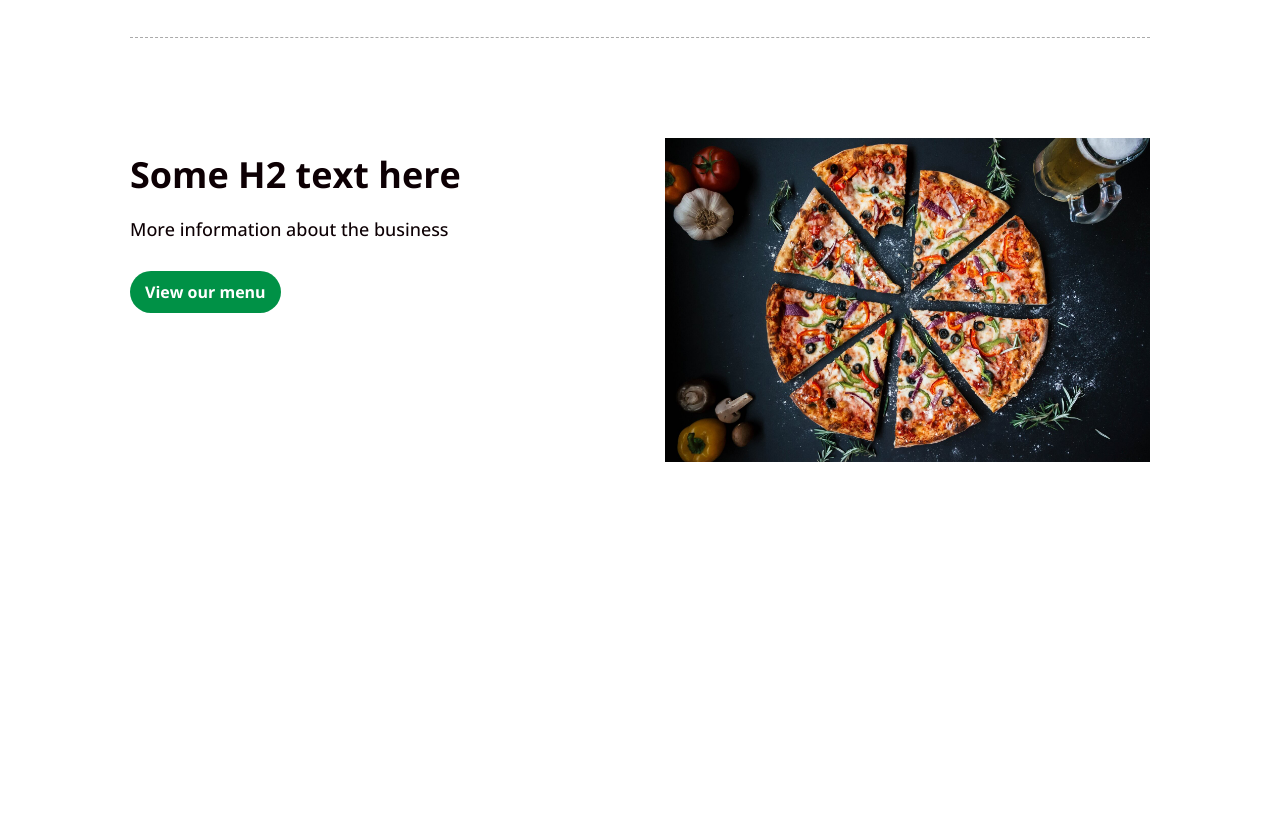
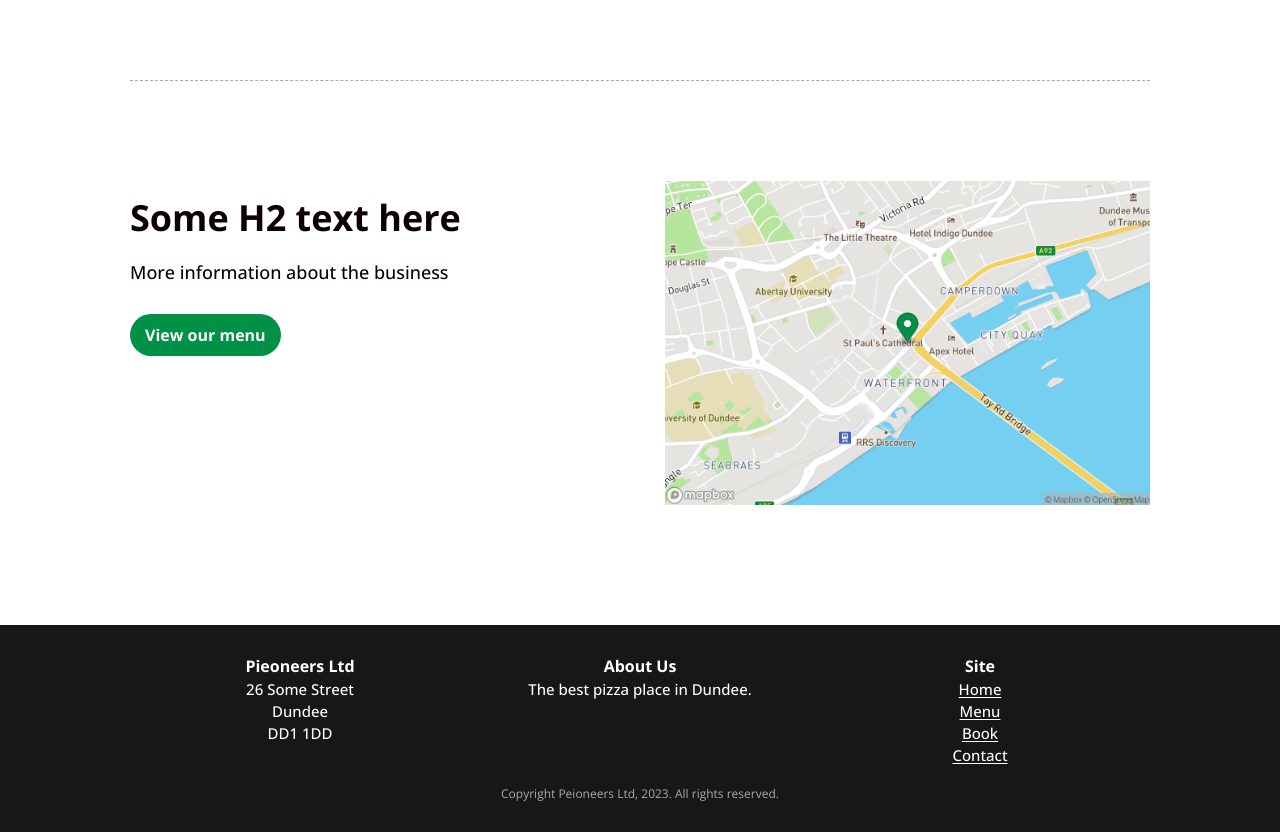
Before and after one commit to knokbak/pieoneers, a plain HTML site: page index.html in a window 1280 px wide. Shown: the part 1100-1932 px from the top of the page. Before the commit the page ends 1682 px from the top, so only its background shows below. Drawn offline with nearby package versions, Linux system fonts and the light colour scheme; no server answers.

Commit message:
chore(ollie): add footer

```diff
--- a/assets/css/index.css
+++ b/assets/css/index.css
@@ -154,4 +154,42 @@ hr {
 
 footer {
     margin: 15px 0 0;
+    padding: 30px 15px;
+    background: #171717;
+    text-align: center;
 }
+
+.footer {
+    display: flex;
+    justify-content: center;
+}
+
+.footer > .footer-content-block {
+    flex: 1 1 300px;
+}
+
+footer h6, footer p {
+    font-size: 16px;
+    font-weight: 700;
+    color: #fff;
+    margin: 0 0 2px;
+}
+
+footer p {
+    font-size: 15px;
+    font-weight: 500;
+}
+
+footer a {
+    font-weight: 500;
+    color: #fff !important;
+    text-decoration: underline;
+    text-underline-offset: 2px;
+}
+
+footer .legal-text {
+    font-size: 12px;
+    font-weight: 400;
+    color: #aaa;
+    margin: 18px 0 0;
+}
--- a/index.html
+++ b/index.html
@@ -13,16 +13,24 @@
             </div>
 
             <nav>
+                <div style="text-align: center;margin: 0 0 22px;">
+                    <a href="index.html" aria-hidden="true">
+                        <img class="nav-logo" src="assets/img/logo.png" alt="Pieoneers logo" aria-hidden="true" />
+                    </a>
+                </div>
                 <container>
                     <div class="container-content">
-                        <a class="nav-link" href="index.html" aria-hidden="true">
+                        <!-- <a class="nav-link" href="index.html" aria-hidden="true">
                             <img class="nav-logo" src="assets/img/logo.png" alt="Pieoneers logo" />
-                        </a>
+                        </a> -->
                         <a class="nav-link" href="index.html">
                             Home
                         </a>
                         <a class="nav-link" href="menu.html">
                             Menu
+                        </a>
+                        <a class="nav-link" href="book.html">
+                            Book
                         </a>
                         <a class="nav-link" href="contact.html">
                             Contact
@@ -59,14 +67,37 @@
                         <a class="button" href="menu.html">View our menu</a>
                     </div>
                     <div class="section-column" aria-hidden="true">
-                        <img src="assets/img/pizza.jpg" alt="Picture of pizza" aria-hidden="true" />
+                        <img src="assets/img/map@2x.png" alt="Map to Pieoneers" aria-hidden="true" />
                     </div>
                 </section>
             </div>
         </container>
         <!-- footer -->
         <footer>
-            <!-- TODO: make footer -->
+            <container>
+                <div class="container-content">
+                    <div class="footer">
+                        <div class="footer-content-block">
+                            <h6>Pieoneers Ltd</h6>
+                            <p>26 Some Street</p>
+                            <p>Dundee</p>
+                            <p>DD1 1DD</p>
+                        </div>
+                        <div class="footer-content-block">
+                            <h6>About Us</h6>
+                            <p>The best pizza place in Dundee.</p>
+                        </div>
+                        <div class="footer-content-block">
+                            <h6>Site</h6>
+                            <p><a href="index.html">Home</a></p>
+                            <p><a href="menu.html">Menu</a></p>
+                            <p><a href="book.html">Book</a></p>
+                            <p><a href="contact.html">Contact</a></p>
+                        </div>
+                    </div>
+                    <p class="legal-text">Copyright Peioneers Ltd, 2023. All rights reserved.</p>
+                </div>
+            </container>
         </footer>
     </body>
 </html>
```
Also changed, not shown: assets/img/map@2x.png (added).
